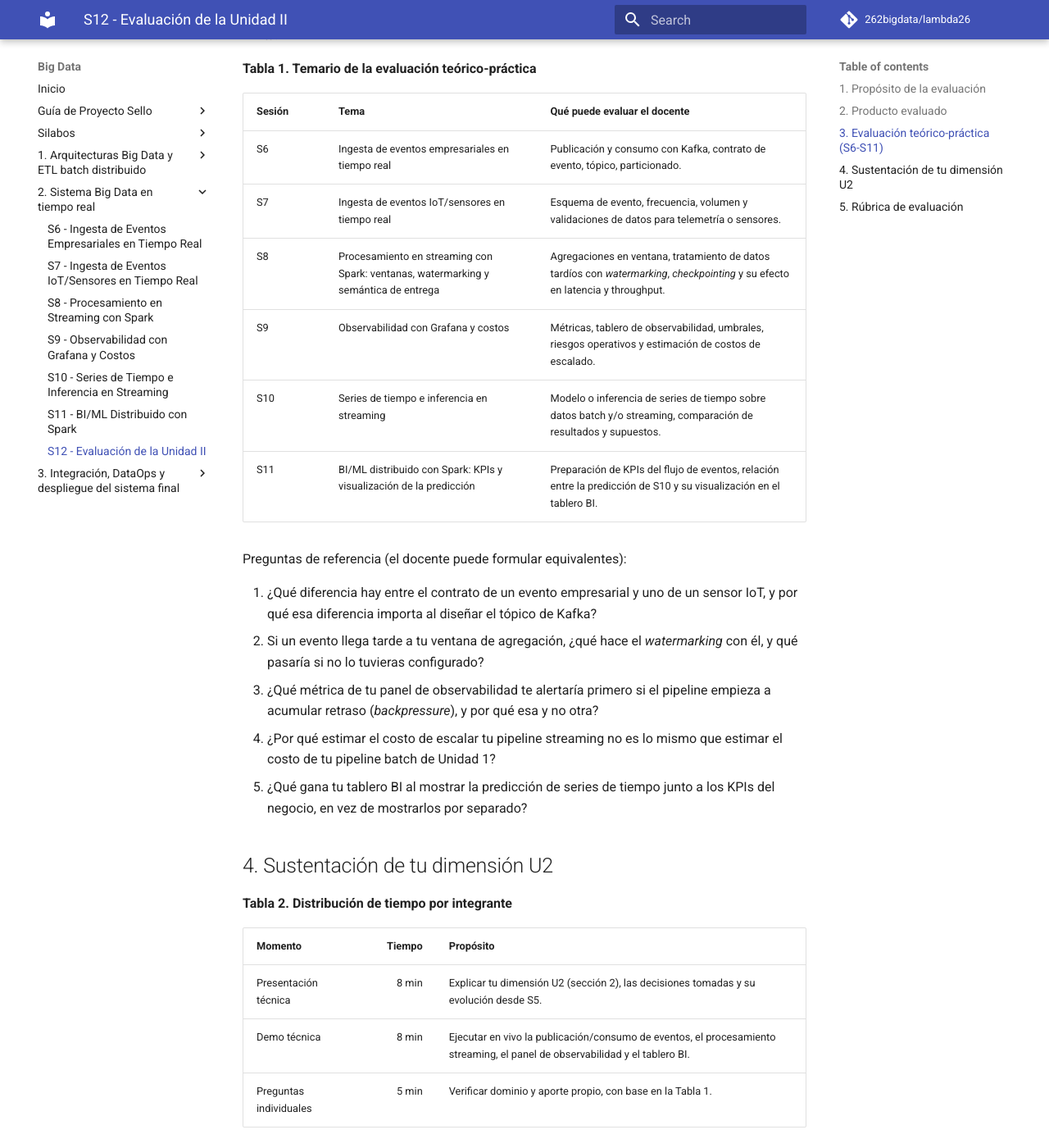
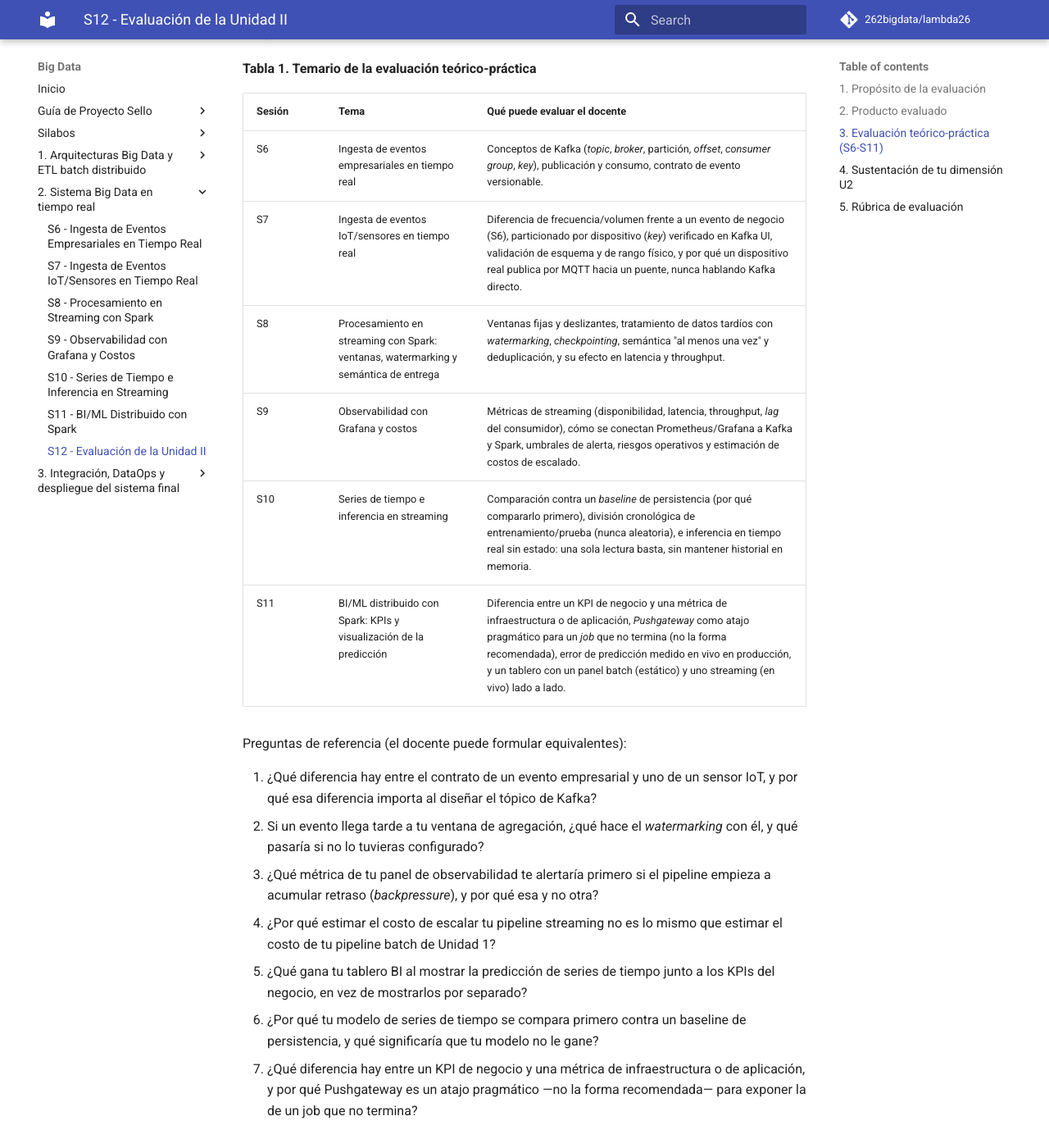
Before and after one commit to 262bigdata/lambda26, an MkDocs documentation site: the page built from docs/sesiones/S12_Evaluacion_Unidad_2.md, in a window 1280 px wide and 1400 px high, scrolled down 957 px. Shown: the whole window at 82% size. Built offline with MkDocs 1.6.1 and Material for MkDocs 9.7.7, drawn with Linux system fonts in a browser that asks for light colours; comment, search, counter and statistics services are not loaded; some of the changed text lies outside the part shown.

Commit message:
s12 evaluacion

```diff
--- a/docs/sesiones/S12_Evaluacion_Unidad_2.md
+++ b/docs/sesiones/S12_Evaluacion_Unidad_2.md
@@ -27,12 +27,12 @@ Cubre los seis temas dictados antes de esta sesión. El docente puede tomarla es
 
 | Sesión | Tema | Qué puede evaluar el docente |
 |---|---|---|
-| S6 | Ingesta de eventos empresariales en tiempo real | Publicación y consumo con Kafka, contrato de evento, tópico, particionado. |
-| S7 | Ingesta de eventos IoT/sensores en tiempo real | Esquema de evento, frecuencia, volumen y validaciones de datos para telemetría o sensores. |
-| S8 | Procesamiento en streaming con Spark: ventanas, watermarking y semántica de entrega | Agregaciones en ventana, tratamiento de datos tardíos con *watermarking*, *checkpointing* y su efecto en latencia y throughput. |
-| S9 | Observabilidad con Grafana y costos | Métricas, tablero de observabilidad, umbrales, riesgos operativos y estimación de costos de escalado. |
-| S10 | Series de tiempo e inferencia en streaming | Modelo o inferencia de series de tiempo sobre datos batch y/o streaming, comparación de resultados y supuestos. |
-| S11 | BI/ML distribuido con Spark: KPIs y visualización de la predicción | Preparación de KPIs del flujo de eventos, relación entre la predicción de S10 y su visualización en el tablero BI. |
+| S6 | Ingesta de eventos empresariales en tiempo real | Conceptos de Kafka (*topic*, *broker*, partición, *offset*, *consumer group*, *key*), publicación y consumo, contrato de evento versionable. |
+| S7 | Ingesta de eventos IoT/sensores en tiempo real | Diferencia de frecuencia/volumen frente a un evento de negocio (S6), particionado por dispositivo (*key*) verificado en Kafka UI, validación de esquema y de rango físico, y por qué un dispositivo real publica por MQTT hacia un puente, nunca hablando Kafka directo. |
+| S8 | Procesamiento en streaming con Spark: ventanas, watermarking y semántica de entrega | Ventanas fijas y deslizantes, tratamiento de datos tardíos con *watermarking*, *checkpointing*, semántica "al menos una vez" y deduplicación, y su efecto en latencia y throughput. |
+| S9 | Observabilidad con Grafana y costos | Métricas de streaming (disponibilidad, latencia, throughput, *lag* del consumidor), cómo se conectan Prometheus/Grafana a Kafka y Spark, umbrales de alerta, riesgos operativos y estimación de costos de escalado. |
+| S10 | Series de tiempo e inferencia en streaming | Comparación contra un *baseline* de persistencia (por qué compararlo primero), división cronológica de entrenamiento/prueba (nunca aleatoria), e inferencia en tiempo real sin estado: una sola lectura basta, sin mantener historial en memoria. |
+| S11 | BI/ML distribuido con Spark: KPIs y visualización de la predicción | Diferencia entre un KPI de negocio y una métrica de infraestructura o de aplicación, *Pushgateway* como atajo pragmático para un *job* que no termina (no la forma recomendada), error de predicción medido en vivo en producción, y un tablero con un panel batch (estático) y uno streaming (en vivo) lado a lado. |
 
 Preguntas de referencia (el docente puede formular equivalentes):
 
@@ -41,18 +41,22 @@ Preguntas de referencia (el docente puede formular equivalentes):
 3. ¿Qué métrica de tu panel de observabilidad te alertaría primero si el pipeline empieza a acumular retraso (*backpressure*), y por qué esa y no otra?
 4. ¿Por qué estimar el costo de escalar tu pipeline streaming no es lo mismo que estimar el costo de tu pipeline batch de Unidad 1?
 5. ¿Qué gana tu tablero BI al mostrar la predicción de series de tiempo junto a los KPIs del negocio, en vez de mostrarlos por separado?
+6. ¿Por qué tu modelo de series de tiempo se compara primero contra un baseline de persistencia, y qué significaría que tu modelo no le gane?
+7. ¿Qué diferencia hay entre un KPI de negocio y una métrica de infraestructura o de aplicación, y por qué Pushgateway es un atajo pragmático —no la forma recomendada— para exponer la de un job que no termina?
 
 ## 4. Sustentación de tu dimensión U2
 
-**Tabla 2. Distribución de tiempo por integrante**
+**Tabla 3. Distribución de tiempo de la sustentación**
 
-| Momento | Tiempo | Propósito |
-|---|---:|---|
-| Presentación técnica | 8 min | Explicar tu dimensión U2 (sección 2), las decisiones tomadas y su evolución desde S5. |
-| Demo técnica | 8 min | Ejecutar en vivo la publicación/consumo de eventos, el procesamiento streaming, el panel de observabilidad y el tablero BI. |
-| Preguntas individuales | 5 min | Verificar dominio y aporte propio, con base en la Tabla 1. |
+| Momento | Tiempo | Quién | Propósito |
+|---|---:|---|---|
+| Alcance del proyecto (diapositiva) | 2-3 min | Grupal | Pregunta central de negocio (`brief.md`, sección 2), para quién, y su relación con el Proyecto Sello. |
+| Arquitectura (diapositiva) | 2-3 min | Grupal | Componentes reales del pipeline (ingesta Kafka empresarial/IoT, Spark streaming, Grafana) — diagrama simple: fuentes → Kafka → Spark → Grafana/BI. |
+| Asignación de tareas (diapositiva) | 2-3 min | Grupal | Asignación por dimensión de negocio: cada integrante presenta sus dos dimensiones de la pregunta central (U1 batch y U2 streaming, `brief.md` sección 3), no un módulo aparte. |
+| Demo y sustentación | 3 min por integrante | Individual | Cada integrante ejecuta en vivo su propia dimensión U2 (streaming) en el tablero Grafana compartido, y la contrasta con su dimensión U1. |
+| Preguntas | 3 min por integrante | Individual | Verificar dominio y aporte propio, con base en la Tabla 1. |
 
-**Tabla 3. Entregables obligatorios**
+**Tabla 4. Entregables obligatorios**
 
 | Entregable | Evidencia mínima | Criterio de aceptación |
 |---|---|---|
```
Also changed, not shown: docs/proyecto-sello/u2-producto.md (+0 -3 lines), 1 other file.
